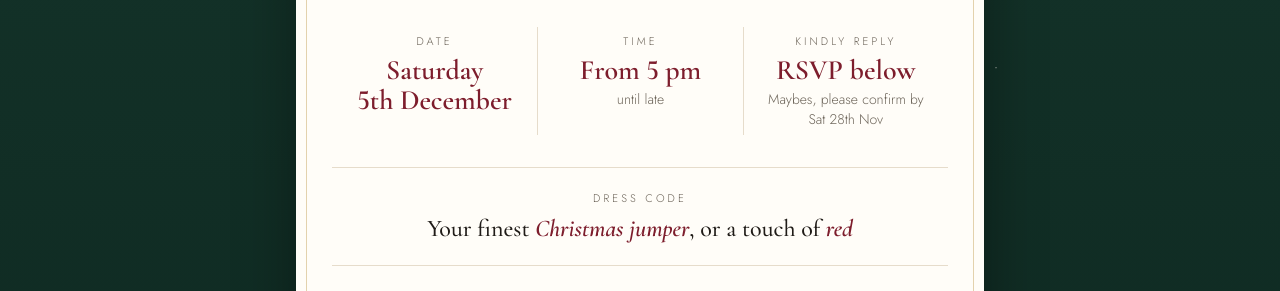
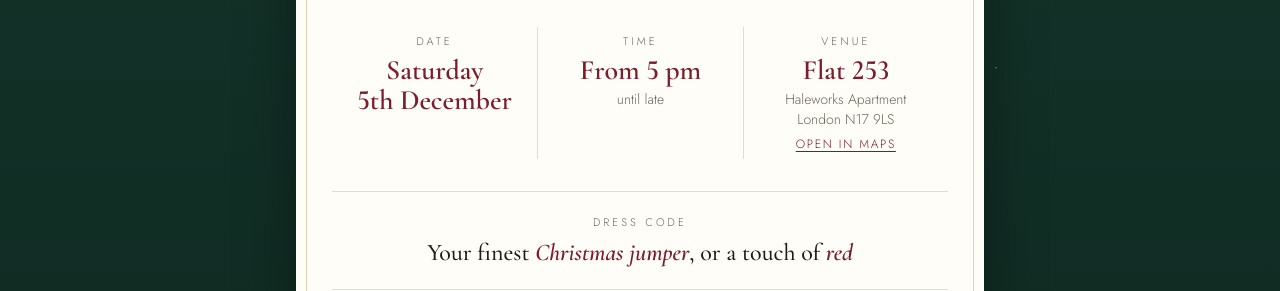
Before and after one commit to chaitz-ai-bundle/xmasinvite, a plain HTML site: page index.html in a window 1280 px wide. Shown: the part 621-912 px from the top of the page. Drawn offline with nearby package versions, Linux system fonts and the light colour scheme.

Commit message:
Add venue address and map link
Co-Authored-By: Claude Opus 5.5 <noreply@anthropic.com>
Claude-Session: https://claude.ai/code/session_019LsjtVcPYPkq5xggibYfhE

```diff
--- a/index.html
+++ b/index.html
@@ -6,7 +6,7 @@
 <title>Pre-Christmas Party</title>
 <meta name="description" content="You are warmly invited to our Pre-Christmas Party on Saturday 5th December from 5 pm. Kindly RSVP.">
 <meta property="og:title" content="You're invited: Pre-Christmas Party">
-<meta property="og:description" content="Saturday 5th December · from 5 pm · Christmas jumpers or a touch of red. Kindly RSVP.">
+<meta property="og:description" content="Saturday 5th December · from 5 pm · Haleworks Apartment, N17 9LS · Christmas jumpers or a touch of red. Kindly RSVP.">
 <meta name="theme-color" content="#0f2a22">
 <link rel="preconnect" href="https://fonts.googleapis.com">
 <link rel="preconnect" href="https://fonts.gstatic.com" crossorigin>
@@ -79,6 +79,7 @@
   .detail .label { font-size: 11px; letter-spacing: .28em; text-transform: uppercase; color: var(--muted); }
   .detail .value { font-family: var(--serif); font-size: 28px; font-weight: 600; color: var(--burgundy); margin-top: 6px; line-height: 1.1; }
   .detail .hint { font-size: 14px; color: var(--muted); margin-top: 4px; }
+  .detail .hint .map { display: inline-block; margin-top: 6px; color: var(--burgundy); font-size: 12px; letter-spacing: .14em; text-transform: uppercase; text-underline-offset: 3px; }
 
   .dress {
     margin-top: 32px; padding: 22px 20px; text-align: center;
@@ -189,9 +190,9 @@
         <div class="hint">until late</div>
       </div>
       <div class="detail">
-        <div class="label">Kindly reply</div>
-        <div class="value">RSVP below</div>
-        <div class="hint">Maybes, please confirm by Sat 28th Nov</div>
+        <div class="label">Venue</div>
+        <div class="value">Flat 253</div>
+        <div class="hint">Haleworks Apartment<br>London N17 9LS<br><a class="map" href="https://www.google.com/maps/search/?api=1&amp;query=Haleworks%20Apartment%20N17%209LS" target="_blank" rel="noopener">Open in Maps</a></div>
       </div>
     </div>
     <div class="dress">
@@ -331,7 +332,7 @@ const $ = id => document.getElementById(id);
   } catch (_) {}
 
   const copy = {
-    Yes:   ["Wonderful", "We are delighted you can join us. See you on Saturday 5th December from 5 pm. Don't forget your Christmas jumper, or a touch of red."],
+    Yes:   ["Wonderful", "We are delighted you can join us. See you on Saturday 5th December from 5 pm at Flat 253, Haleworks Apartment, N17 9LS. Don't forget your Christmas jumper, or a touch of red."],
     Maybe: ["Thank you", "We hope you can make it. Please come back and confirm Yes or No by Saturday 28th November."],
     No:    ["You will be missed", "Thank you for letting us know. Wishing you a very merry Christmas."]
   };
```
Also changed, not shown: rsvps.html (+2 -2 lines), 1 other file.
